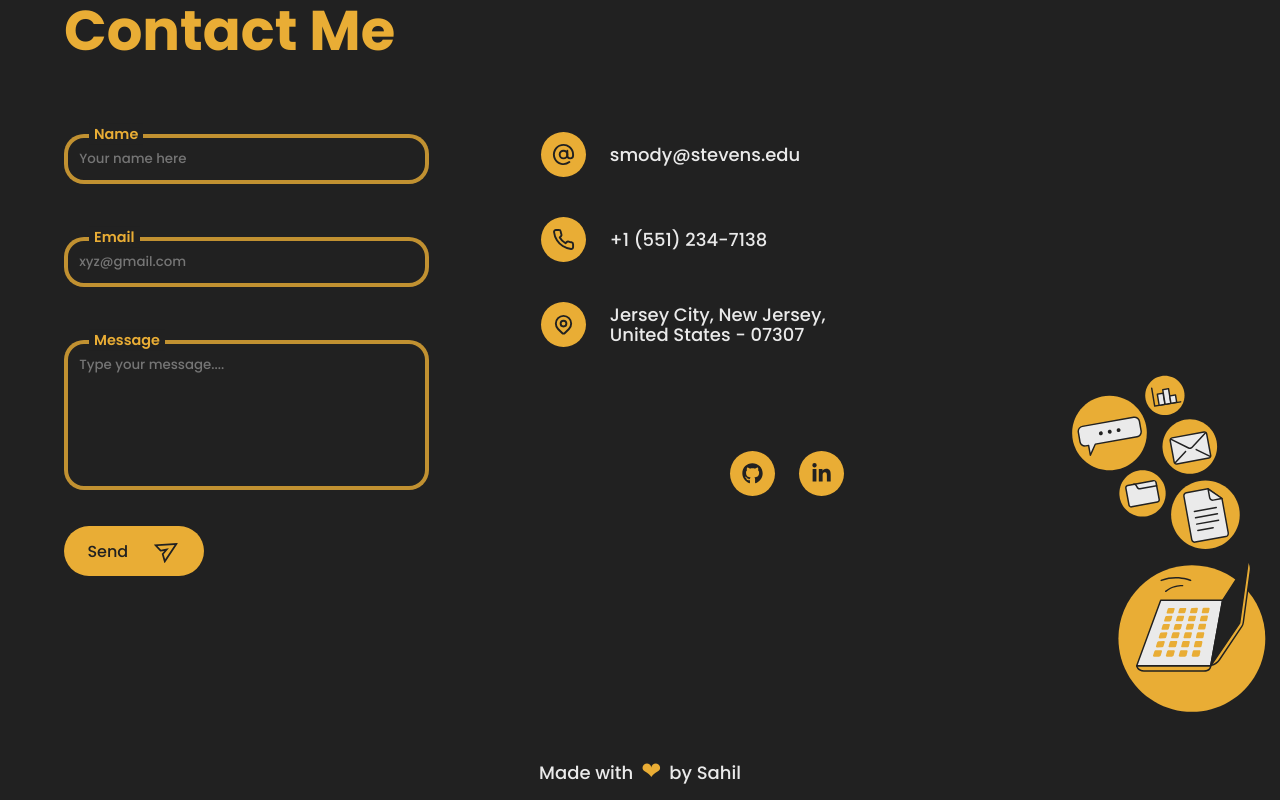
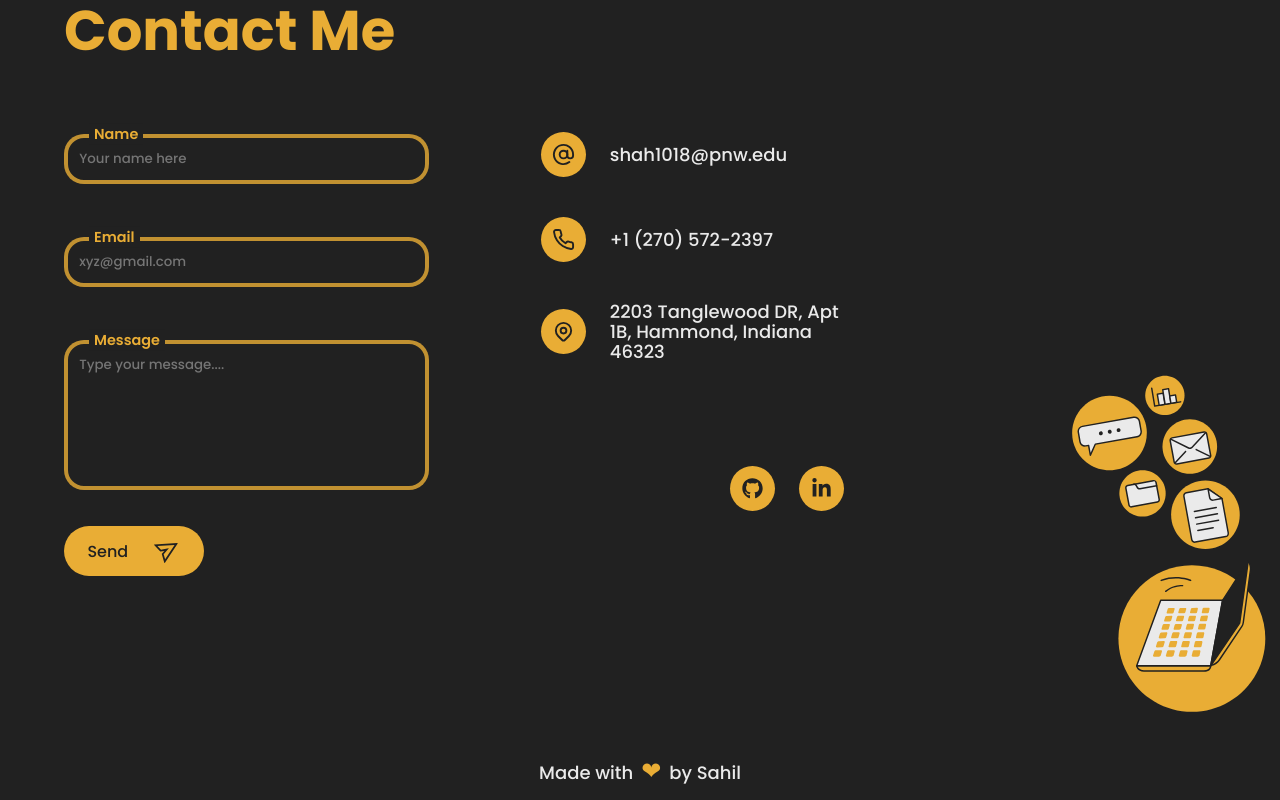
Before and after one commit to kamakshishah/kamakshishahgithub, a React (Create React App) app: page / in a window 1280 px wide. Shown: the part 5709-6509 px from the top of the page. Built offline with nearby package versions, Linux system fonts and the light colour scheme; a web font is replaced by a local one.

Commit message:
Update contactsData.js

```diff
--- a/src/data/contactsData.js
+++ b/src/data/contactsData.js
@@ -1,6 +1,6 @@
 export const contactsData = {
-    email: 'smody@stevens.edu',
-    phone: '+1 (551) 234-7138',
-    address: 'Jersey City, New Jersey, United States - 07307',
+    email: 'shah1018@pnw.edu',
+    phone: '+1 (270) 572-2397',
+    address: '2203 Tanglewood DR, Apt 1B, Hammond, Indiana 46323',
     sheetAPI: 'https://sheetdb.io/api/v1/92mhfs6pgyr34',
 }
```
